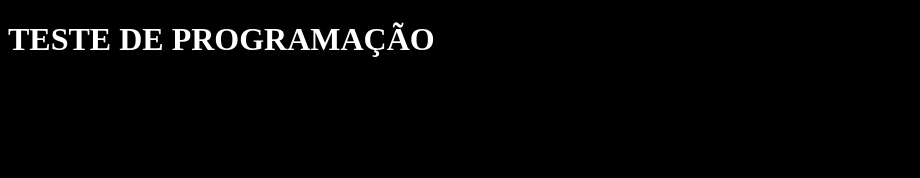
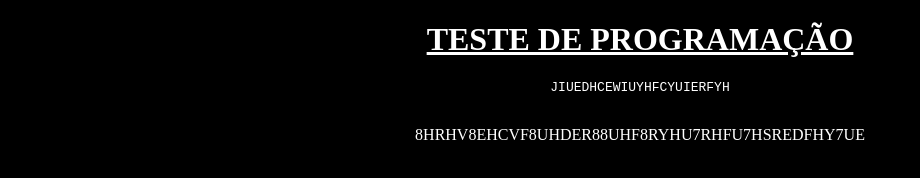
Before and after one commit to LouisianeHagata/Prog-3B, a plain HTML site: page index.html in a window 1280 px wide. Shown: the whole page, without its empty margins (0-920 px from the left). Drawn offline with Linux system fonts and the light colour scheme.

Commit message:
Add files via upload

```diff
--- a/index.html
+++ b/index.html
@@ -8,7 +8,9 @@
 </head>
 <body text="white">
 
-    <h1> TESTE DE PROGRAMAÇÃO </h1>
+    <h1><B><U>TESTE DE PROGRAMAÇÃO</U></B> </h1>
+
+    <p><pre>JIUEDHCEWIUYHFCYUIERFYH</pre> <BR> 8HRHV8EHCVF8UHDER88UHF8RYHU7RHFU7HSREDFHY7UE</p>
 
 </body>
 
--- a/style.css
+++ b/style.css
@@ -1,4 +1,5 @@
 
 body{
     background-color: black;
+    text-align: center;
 }
```
